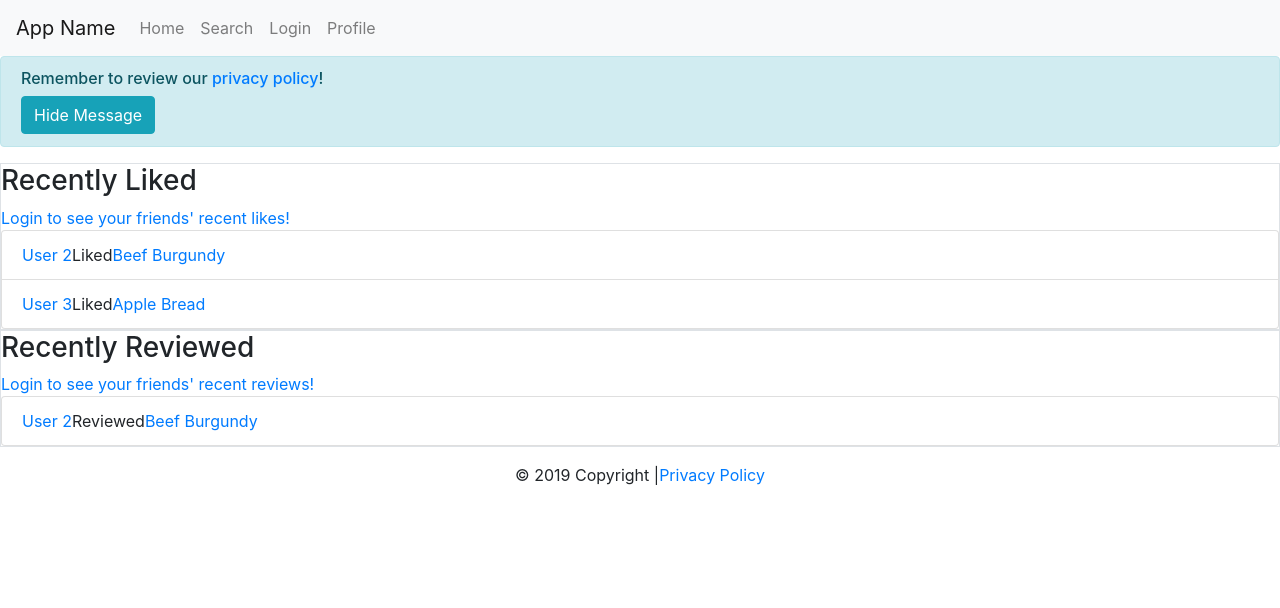
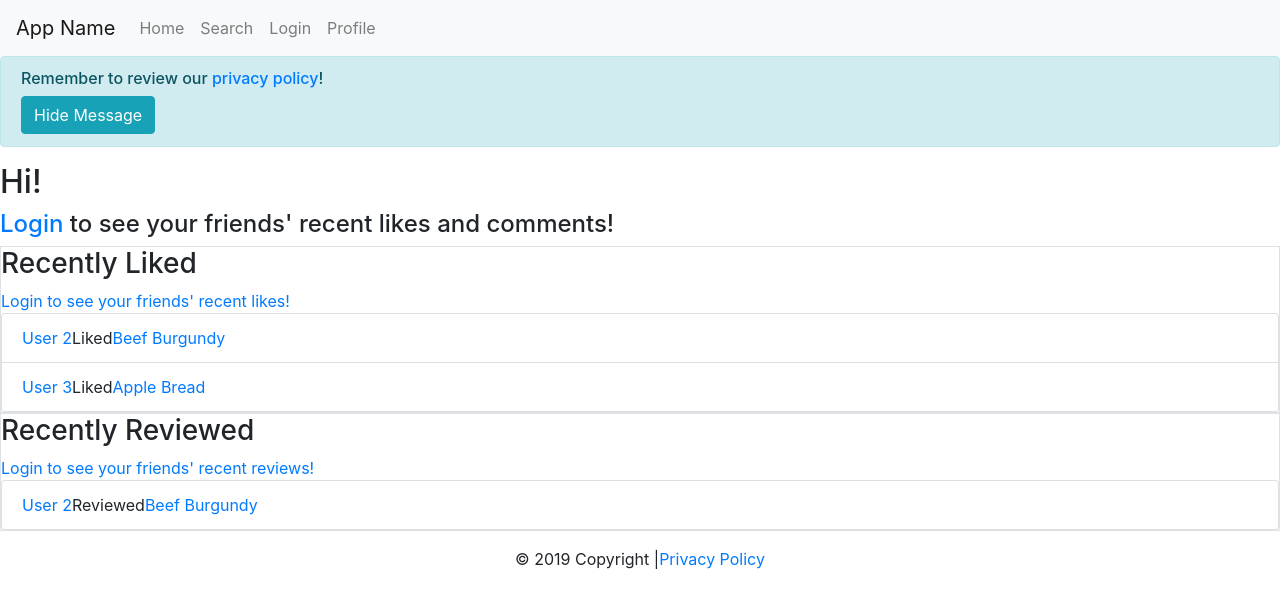
Before and after one commit to daniaalnahdi/wbdv-f19-team18, a React (Create React App) app: page / in a window 1280 px wide. Shown: the top 608 px of the page. Built offline with nearby package versions, Linux system fonts and the light colour scheme.

Commit message:
add custom homepage msg for users and anons

```diff
--- a/src/pages/HomePage.js
+++ b/src/pages/HomePage.js
@@ -1,4 +1,4 @@
-import { BrowserRouter as Router, Route, Switch } from "react-router-dom";
+import { BrowserRouter as Router, Route, Switch, Link } from "react-router-dom";
 import { Provider } from "react-redux";
 import SearchPageContainer from "../containers/SearchPageContainer";
 import React from "react";
@@ -118,6 +118,22 @@ class HomePage extends React.Component {
   }
 
   render() {
+    let homePageMessage = "";
+    let loginPrompt = (
+      <h4>
+        <Link to="login">Login</Link> to see your friends' recent likes and
+        comments!
+      </h4>
+    );
+    let userGreeting = <h4>Welcome back, {loggedInUser.name}</h4>;
+
+    homePageMessage = (
+      <div>
+        <h2>Hi!</h2>
+        {this.state.isLoggedIn ? userGreeting : loginPrompt}
+      </div>
+    );
+
     return (
       <div>
         <Router>
@@ -174,6 +190,7 @@ class HomePage extends React.Component {
               )}
             />
             <Route exact path="/">
+              {homePageMessage}
               <HomePageLikesFeed
                 isLoggedIn={this.state.isLoggedIn}
                 likes={
```
